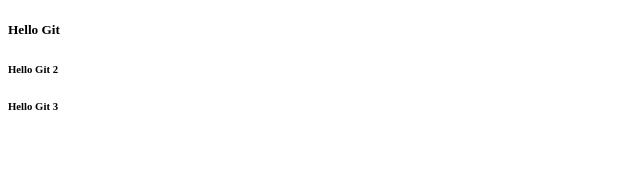
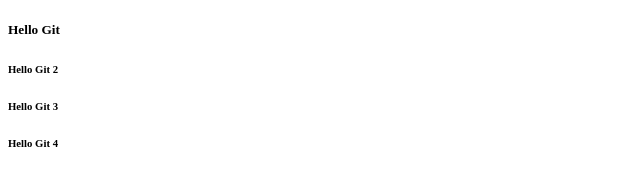
Before and after one commit to Viking0607/repo1193b, a plain HTML site: page index.html in a window 1280 px wide. Shown: the full height of the page, 0-640 px from the left. Drawn offline with Linux system fonts and the light colour scheme.

Commit message:
Update index.html

```diff
--- a/index.html
+++ b/index.html
@@ -10,6 +10,7 @@
         <h5>Hello Git</h5>
         <h6>Hello Git 2</h6>
         <h6>Hello Git 3</h6>
+        <h6>Hello Git 4</h6>
     </div>
 </body>
 </html>
```
